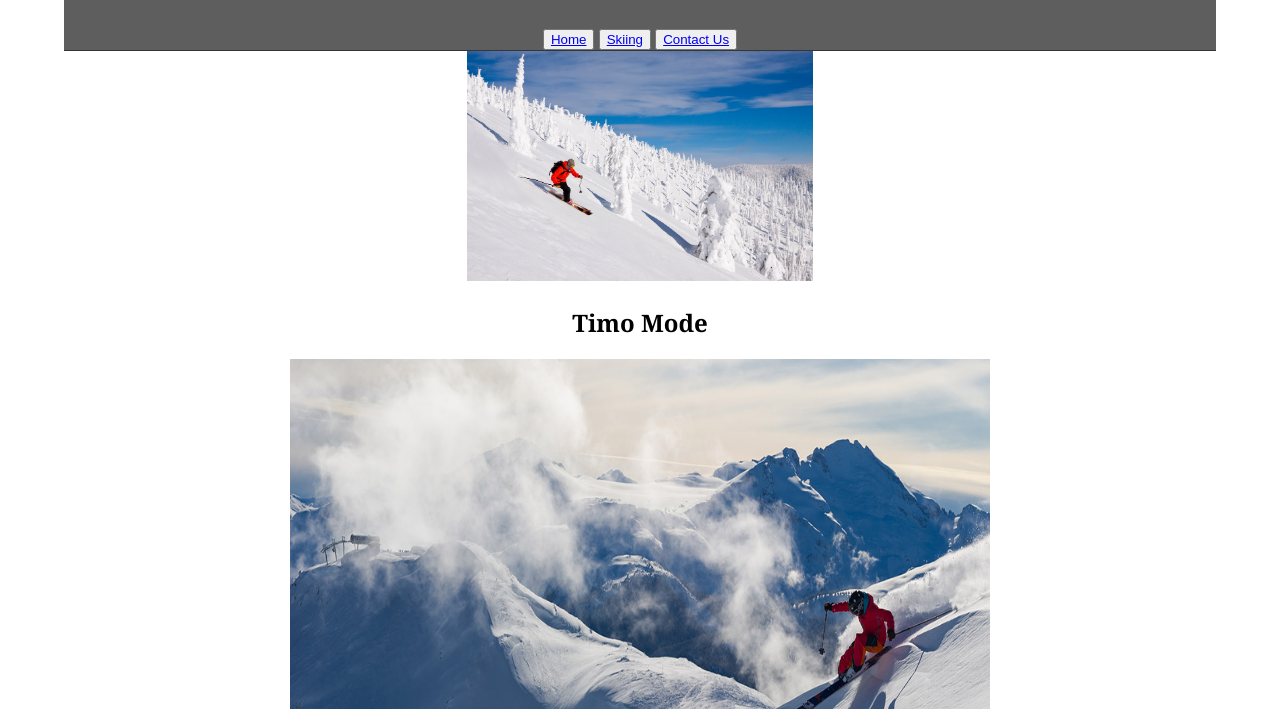
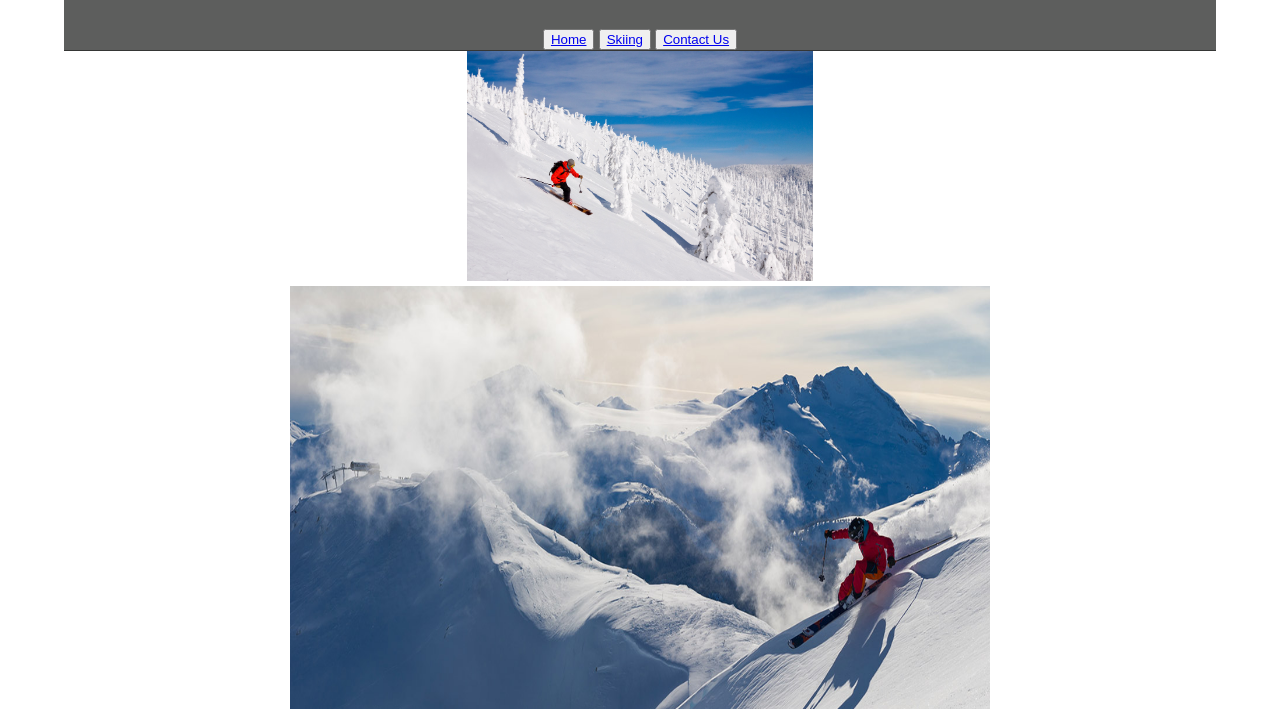
Before and after one commit to TimothyBaucom/Timo, a plain HTML site: page skiing website.html in a window 1280 px wide. Shown: the part 91-800 px from the top of the page. Drawn offline with Linux system fonts and the light colour scheme.

Commit message:
remove heading

```diff
--- a/skiing website.html
+++ b/skiing website.html
@@ -19,11 +19,7 @@
   </header>
 <!-- Hero Section -->
   <div align="center"><img src="images/ski.jpg" width="30%" height="100%" alt=""/></div>
-
-
-
-  <h2 style="text-align: center">Timo Mode</h2>
-	<div align="center"><img src="images/skiing image.jpg" width="700" height="500" alt=""/></div>
+<div align="center"><img src="images/skiing image.jpg" width="700" height="500" alt=""/></div>
   <div class="column hero_header">
       <p> </p>Skiing
       <h2>20</h2>
```
